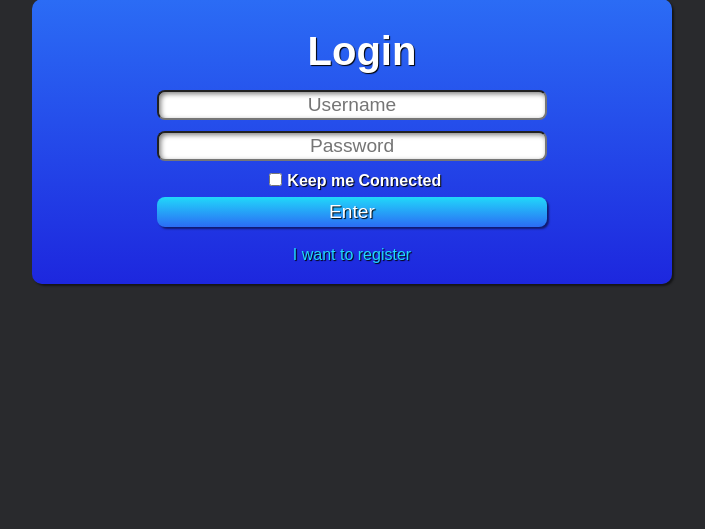
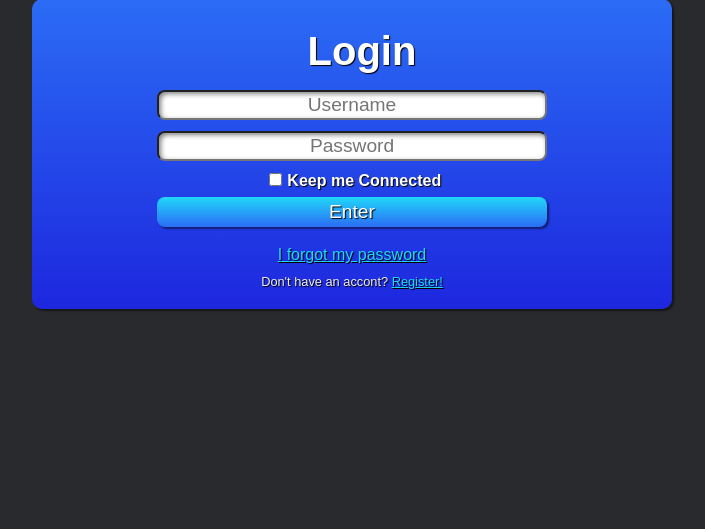
Before and after one commit to Claayton/Flask-app, a Flask app: page /login/ in a window 1280 px wide. Shown: the part 138-667 px from the top of the page, without its empty margins (288-993 px from the left). Run offline with Flask 2, Linux system fonts and the light colour scheme; some libraries are stand-ins or nearby versions.

Commit message:
nova tela para esqueci minha senha

```diff
--- a/app/controllers/login.py
+++ b/app/controllers/login.py
@@ -21,6 +21,10 @@ def login():
             flash('Invalid Username or Password!')
     return render_template('login.html',
                             form=form)
+
+@app.route('/forgot-password/')
+def forgot_password():
+    return render_template('forgot-password.html')
 
 @app.route('/logout/')
 @login_required
--- a/app/static/css/style-login.css
+++ b/app/static/css/style-login.css
@@ -82,16 +82,33 @@ button:focus {
     box-shadow: inset 2px 2px 2px rgb(0, 0, 0);
 }
 
-#register {
+#forgot-password {
     color: var(--color5);
     text-shadow: 1px 1px 1px rgba(0, 0, 0, 2);
-    text-decoration: none;
-    transition-duration: 0.2s;
+    transition: all 300ms ease;
 }
 
-#register:hover {
+#forgot-password:hover {
     color: white;
-    text-decoration: underline;
+    text-decoration: none;
+}
+
+#register {
+    font-size: 0.8rem;
+    padding-top: 10px;
+    color: #eee;
+    text-shadow: 1px 1px 1px rgba(0, 0, 0, 2);
+}
+
+#register a {
+    color: var(--color5);
+    text-shadow: 1px 1px 1px rgba(0, 0, 0, 2);
+    transition: all 300ms ease;
+}
+
+#register a:hover {
+    color: white;
+    text-decoration: none;
 }
 
 .check {
--- a/app/templates/login.html
+++ b/app/templates/login.html
@@ -42,7 +42,8 @@
             </div>
             <div class="campo">
                 <button class="button" type="submit" >Enter</button><br>
-                <a id="register" href="/register">I want to register</a>
+                <a id="forgot-password" href="/forgot-password">I forgot my password</a><br>
+                <p id="register">Don't have an accont? <a href="/register">Register!</a></p>
             </div>
             <div class="flash">
                 {% with messages = get_flashed_messages() %}
```
Also changed, not shown: app/templates/forgot-password.html (added, +13 -0 lines).
